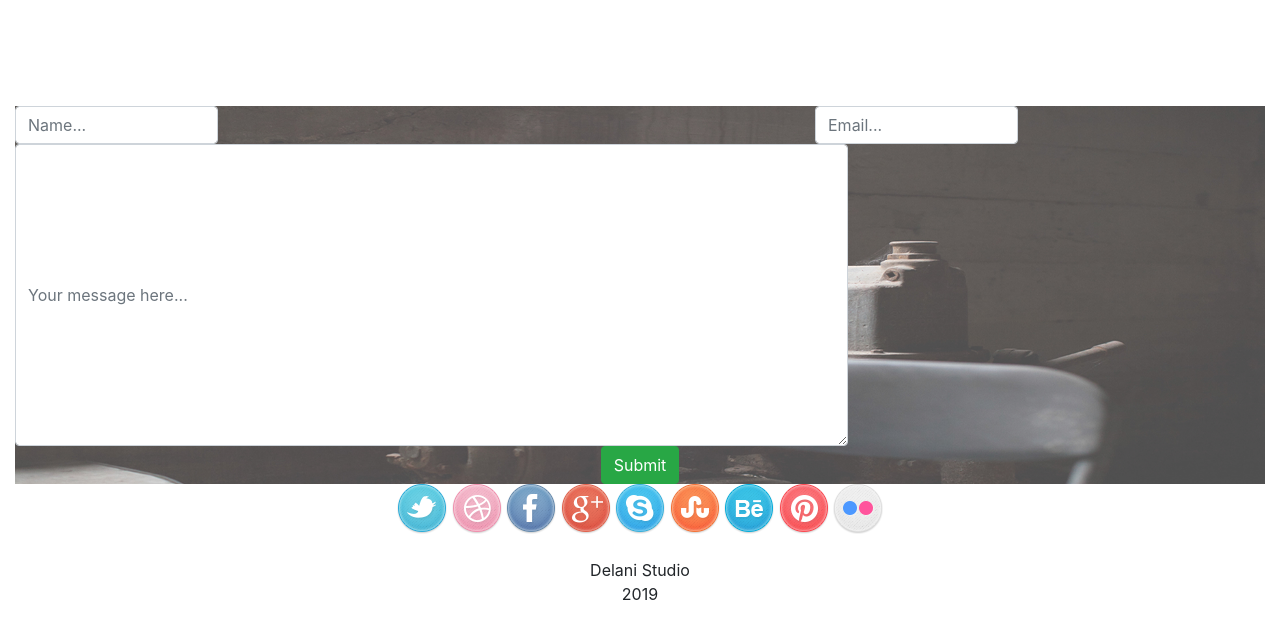
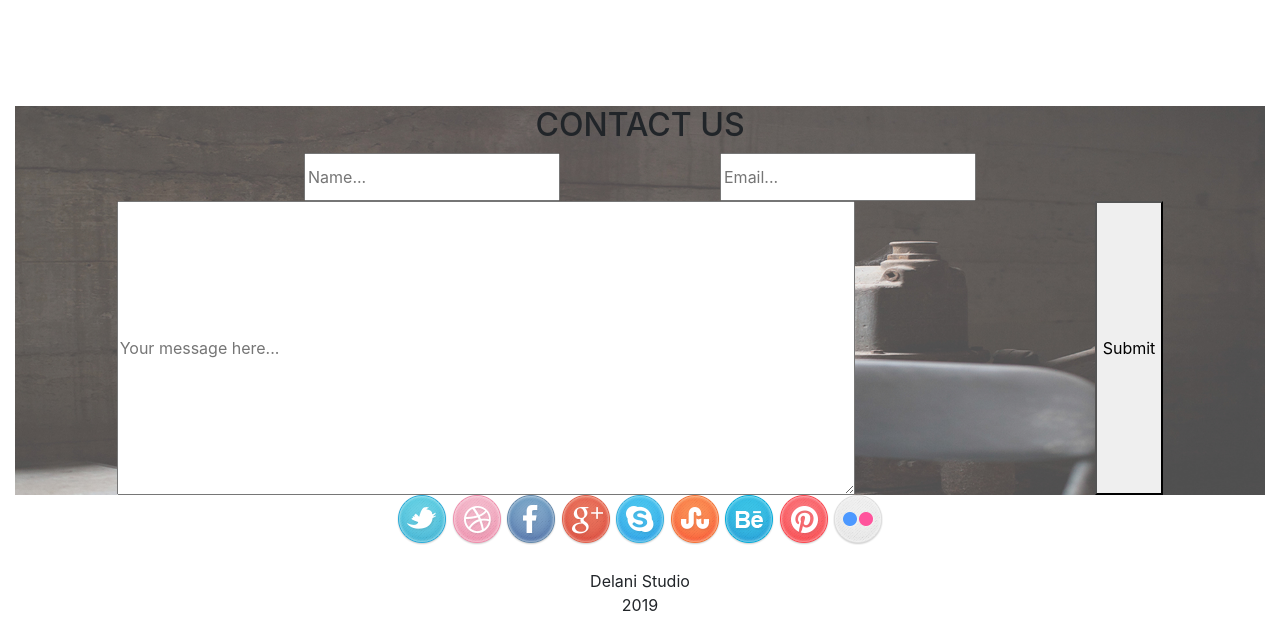
Before and after one commit to denismwau/delani-studio, a plain HTML site: page index.html in a window 1280 px wide. Shown: the part 2237-2854 px from the top of the page. Drawn offline with nearby package versions, Linux system fonts and the light colour scheme; files that its build step writes are made by us from their sources; a script that the page names is missing.

Commit message:
made changes in css/styles.css and html files

```diff
--- a/css/styles.css
+++ b/css/styles.css
@@ -111,13 +111,13 @@
     text-align: center;
 }
 
-#contact-form {
+/* #contact-form {
 
     width: 100%;
     margin: auto;
     text-align: center;
     justify-content: center;
-}
+} */
 
 #okButton {
     margin-left: 15rem;
--- a/index.html
+++ b/index.html
@@ -219,28 +219,20 @@
        top: 30px;
    }
    </style> -->
+<center>
+        <div id="contact-form">
+            <h2>CONTACT US</h2>
+                <form class="form-row justify-content-center" id="row-top">
+                        <input type="text" id="name" name="name" placeholder="Name...">
+                        <input type="email" id="email" name="email" placeholder="Email..."><br><br>
+                        <textarea rows="12" cols="70" name="message" id="message"
+                            placeholder="Your message here..."></textarea><br><br>
+                        <button id="okButton" type="submit">Submit</button></form>
+                </form></div>
 
-   <div id="contact-form">
-    <div class="row" id="row-top">
-        <div class="col-md-6">
-            <input class="col-md-4 form-control name"  type="text" id="name" name="name" placeholder="Name...">
-        </div>
-        <div class="col-md-6">
-            <input class="col-md-4 form-control email"  type="email" id="email" name="email" placeholder="Email...">
-        </div>
-    </div>
-    <div class="row" id="row-mid">
-        <div class="col-md-12">
-                <textarea class="form-control col-md-8 text" rows="12" cols="70" name="message" id="message"
-                placeholder="Your message here..."></textarea>
-        </div>
-    </div>
-    <div class="row" id="row-bot">
+</center>
 
-                <button class="btn btn-success mx-auto d-block submit" id="okButton" type="submit">Submit</button>
 
-        </div>
-   </div>
    <style>
         #contact-form{
             background-image: url("images/c_image.jpg") ;
```
